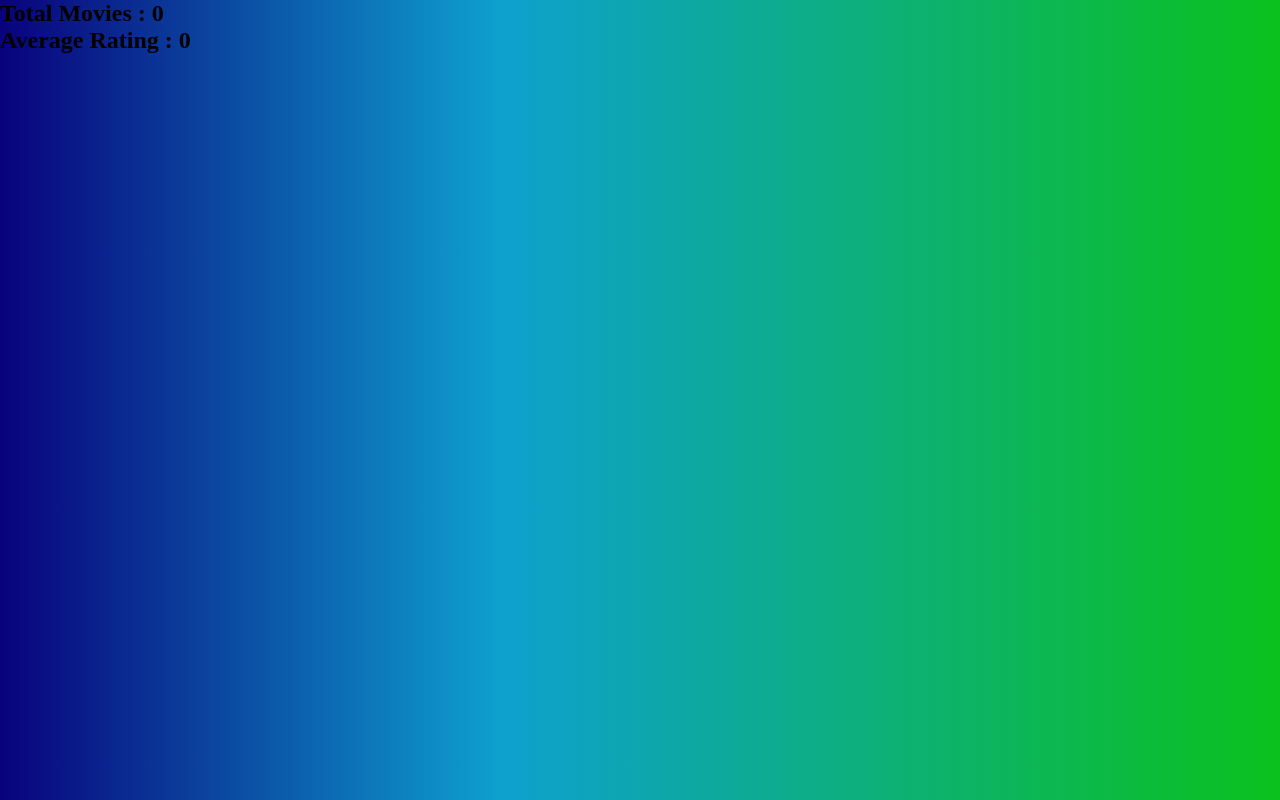
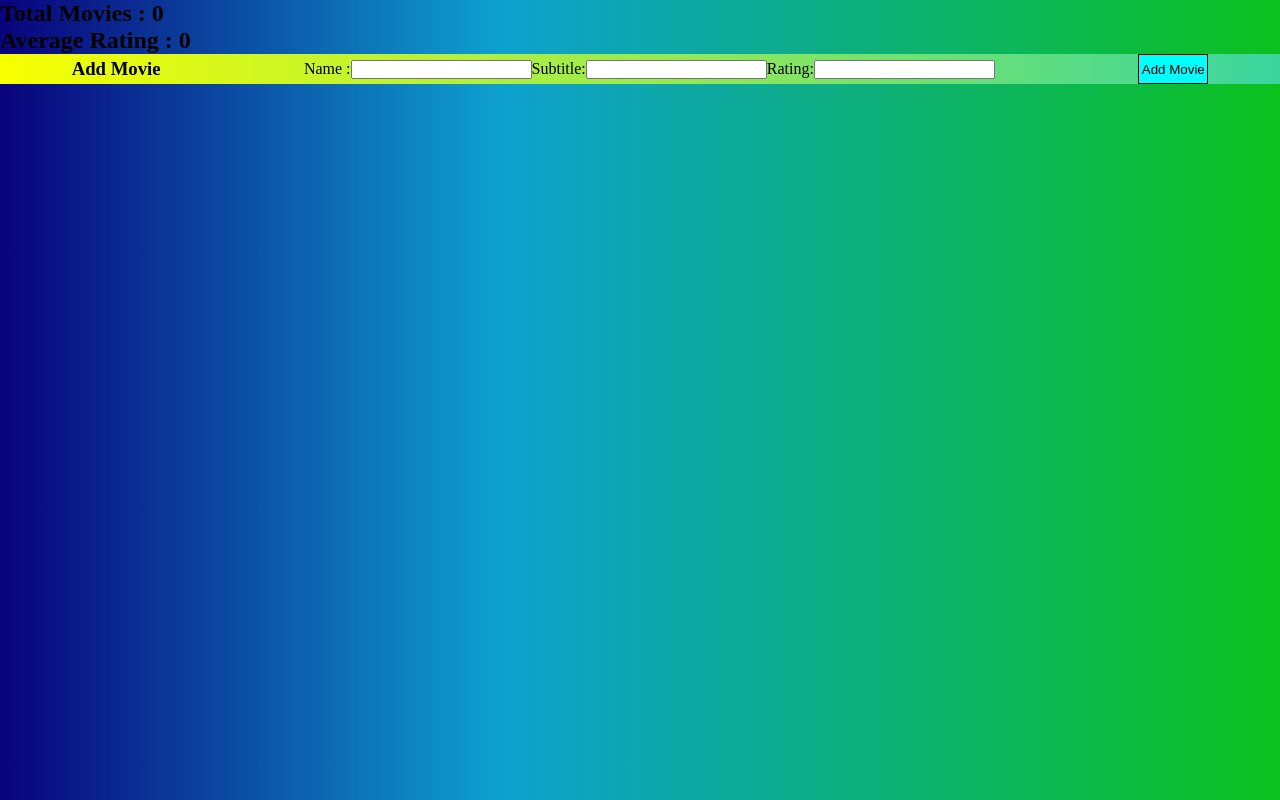
Before and after one commit to 7raul7k/movie-example-child, an Angular app: page / in a window 1280 px wide. Built offline with nearby package versions, Linux system fonts and the light colour scheme.

Commit message:
add add-movie-component

```diff
--- a/src/app/app.component.html
+++ b/src/app/app.component.html
@@ -1 +1,2 @@
 <app-header></app-header>
+<app-add-movie></app-add-movie>
--- a/src/app/app.module.ts
+++ b/src/app/app.module.ts
@@ -5,11 +5,13 @@ import { AppRoutingModule } from './app-routing.module';
 import { AppComponent } from './app.component';
 import { HeaderComponent } from './components/header/header.component';
 import {HttpClientModule} from "@angular/common/http";
+import { AddMovieComponent } from './components/add-movie/add-movie.component';
 
 @NgModule({
   declarations: [
     AppComponent,
-    HeaderComponent
+    HeaderComponent,
+    AddMovieComponent
   ],
   imports: [
     BrowserModule,
--- /dev/null
+++ b/src/app/components/add-movie/add-movie.component.html
@@ -0,0 +1,17 @@
+<div class="add-movie-container">
+
+  <h3>Add Movie</h3>
+
+  <section class="create-movie">
+    <label for="movie-name"> Name :</label>
+    <input type="text" name="movie-name" id="movie-name">
+
+    <label for="movie-subtitle">Subtitle:</label>
+    <input type="text" name="movie-subtitle" id="movie-subtitle">
+
+    <label for="movie-rating">Rating:</label>
+    <input type="number" name="movie-rating" id="movie-rating">
+  </section>
+
+  <button type="submit"> Add Movie</button>
+</div>
```
Also changed, not shown: src/app/components/add-movie/add-movie.component.ts (added, +10 -0 lines), src/app/components/add-movie/add-movie.component.css (added), 1 other file (tests, documents, lock files or other folders).
